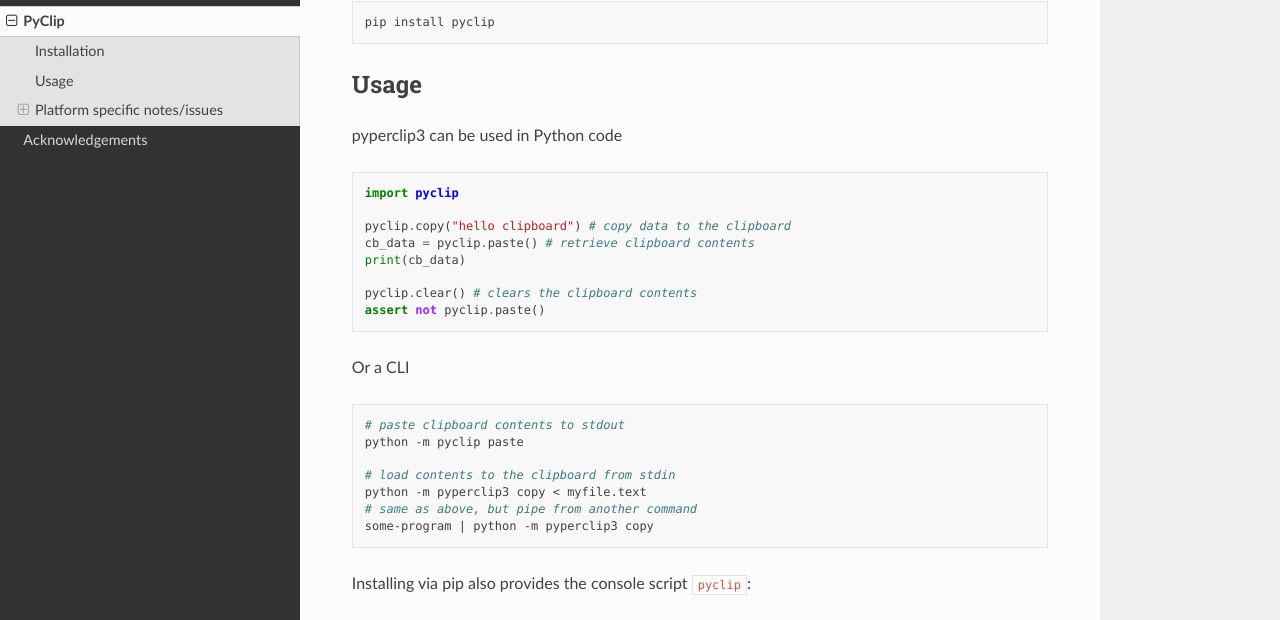
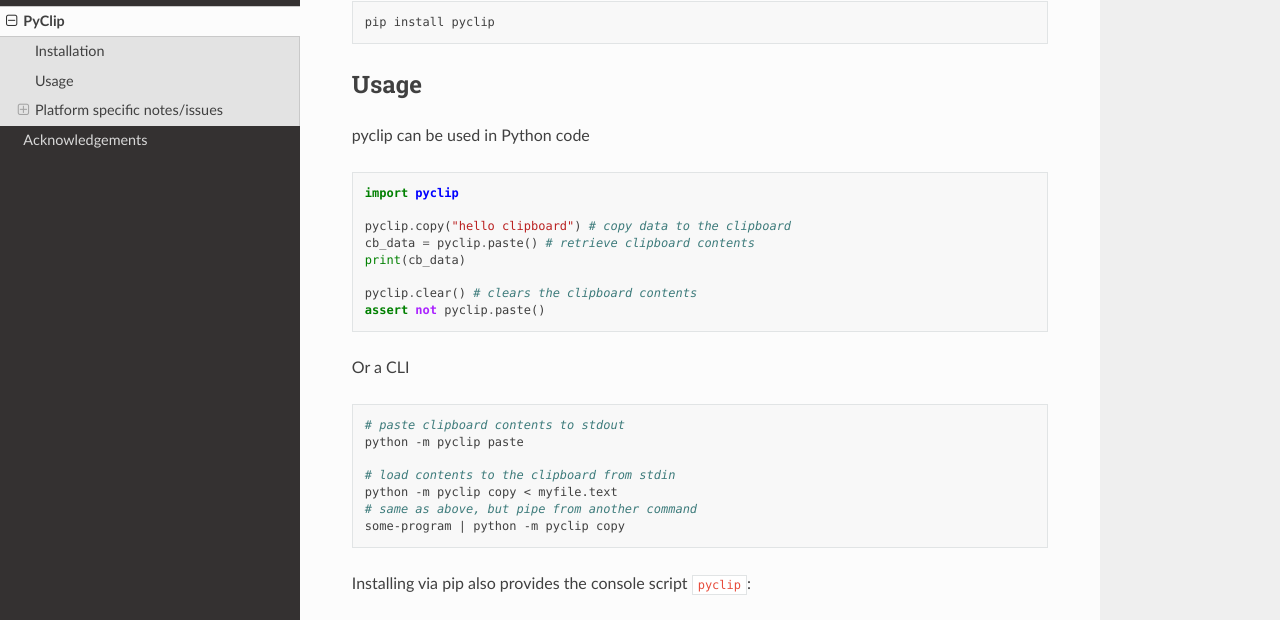
Before and after one commit to spyoungtech/pyclip, a Sphinx documentation site: the page built from docs/README.md, in a window 1280 px wide and 900 px high, scrolled down 323 px. Shown: the part 132-752 px from the top of the window. Built offline with Sphinx 7.4.7 and the Read the Docs theme 2.0.0, drawn with Linux system fonts in a browser that asks for light colours.

Commit message:
add docs

````diff
--- a/docs/README.md
+++ b/docs/README.md
@@ -19,7 +19,7 @@
 
 ## Usage
 
-pyperclip3 can be used in Python code
+pyclip can be used in Python code
 ```python
 import pyclip
 
@@ -38,9 +38,9 @@
 python -m pyclip paste
 
 # load contents to the clipboard from stdin
-python -m pyperclip3 copy < myfile.text
+python -m pyclip copy < myfile.text
 # same as above, but pipe from another command
-some-program | python -m pyperclip3 copy
+some-program | python -m pyclip copy
 ```
 
 Installing via pip also provides the console script `pyclip`:
--- a/docs/doc-requirements.txt
+++ b/docs/doc-requirements.txt
@@ -0,0 +1,3 @@
+Sphinx==3.4.2
+sphinx-autodoc-typehints
+m2r2
````
